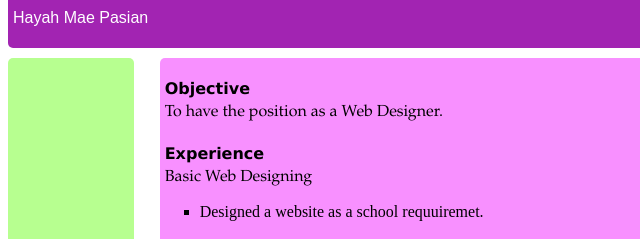
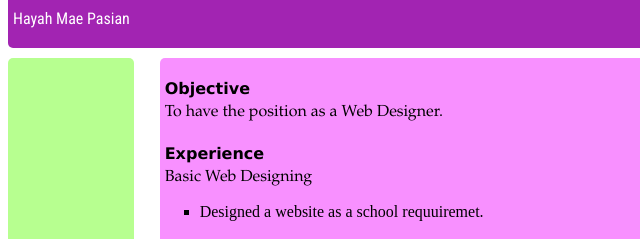
Before and after one commit to hayahpasian/hayahpasian.github.io, a website: page resume.html in a window 1280 px wide. Shown: the top 239 px of the page, 0-640 px from the left. Drawn offline with Linux system fonts and the light colour scheme.

Commit message:
Update resume.html

```diff
--- a/resume.html
+++ b/resume.html
@@ -21,7 +21,7 @@
 	margin-left: 5px;
 	padding-top: 5px;
 	font-size: 16px;
-	font-family: Arial;
+	font-family: ;
 	color: #ffffff;
 }
 
@@ -92,11 +92,12 @@ a:hover {
 	padding-top: 15px;
 }
 		</style>
-		<title></title>
+		<title>Hayah Mae Pasian-Resume</title>
+		<link href="https://fonts.googleapis.com/css?family=Roboto+Condensed" rel="stylesheet">
 	</head>
 	<body>
 		<div id="header">
-			<p id="name">Hayah Mae Pasian</p>
+			<p id="name" style="font-family: 'Roboto Condensed', sans-serif;">Hayah Mae Pasian</p>
 			<a href="mailto:hayahmaep@gmail.com"><p id="email">hayahmaep@gmail.com</p></a>
 		</div>
 		<div class="left"></div>
```
